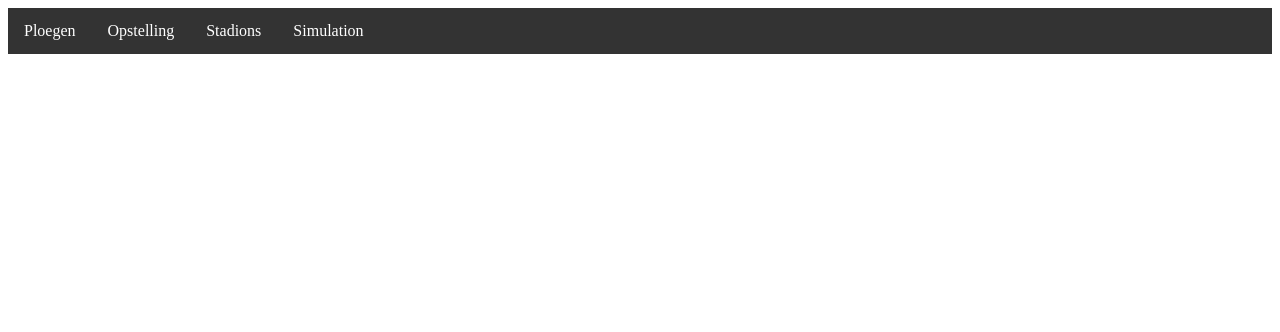
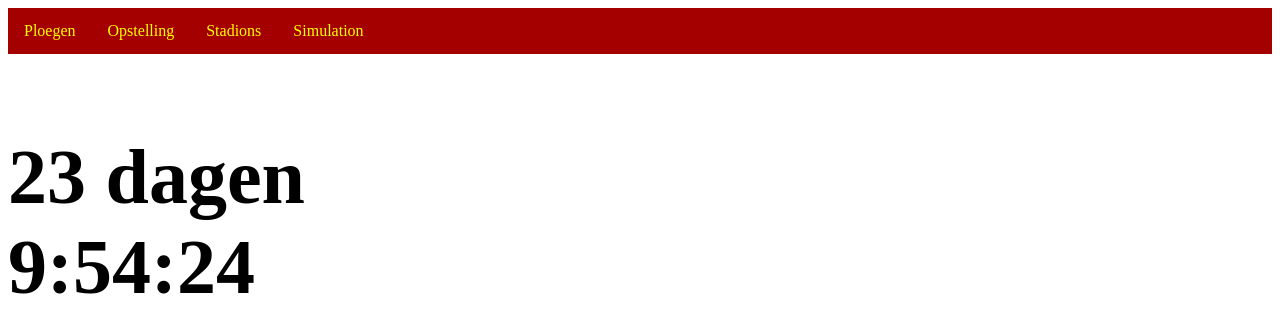
Before and after one commit to ferrevaes/webProject, a plain HTML site: page index.html in a window 1280 px wide. Drawn offline with Linux system fonts and the light colour scheme.

Commit message:
Counter toegevoegd

```diff
--- a/index.html
+++ b/index.html
@@ -10,5 +10,28 @@
 <script type="text/javascript">
     navBar();
 </script>
+
+<p id="counter"></p>
+
+<script>
+    var countDownDate = new Date("Jun 14, 2018 17:00:00").getTime();
+
+    var x = setInterval(function() {
+
+        var now = new Date().getTime();
+        var distance = countDownDate - now;
+        var dagen = Math.floor(distance / (1000 * 60 * 60 * 24));
+        var uren = Math.floor((distance % (1000 * 60 * 60 * 24)) / (1000 * 60 * 60));
+        var minuten = Math.floor((distance % (1000 * 60 * 60)) / (1000 * 60));
+        var seconden = Math.floor((distance % (1000 * 60)) / 1000);
+        document.getElementById("counter").innerHTML = dagen + " dagen </br>" + uren + ":"
+            + minuten + ":" + seconden;
+
+        if (distance < 0) {
+            clearInterval(x);
+            document.getElementById("demo").innerHTML = "HET WK 2018 IS BEGONNEN!";
+        }
+    }, 1000);
+</script>
 </body>
 </html>
--- a/style.css
+++ b/style.css
@@ -1,9 +1,15 @@
+#counter{
+    font-size: 78px;
+    font-weight: bolder;
+}
+
+
 ul {
     list-style-type: none;
     margin: 0;
     padding: 0;
     overflow: hidden;
-    background-color: #333;
+    background-color: #a40000;
 }
 
 li {
@@ -12,7 +18,7 @@ li {
 
 li a {
     display: block;
-    color: white;
+    color: yellow;
     text-align: center;
     padding: 14px 16px;
     text-decoration: none;
```
